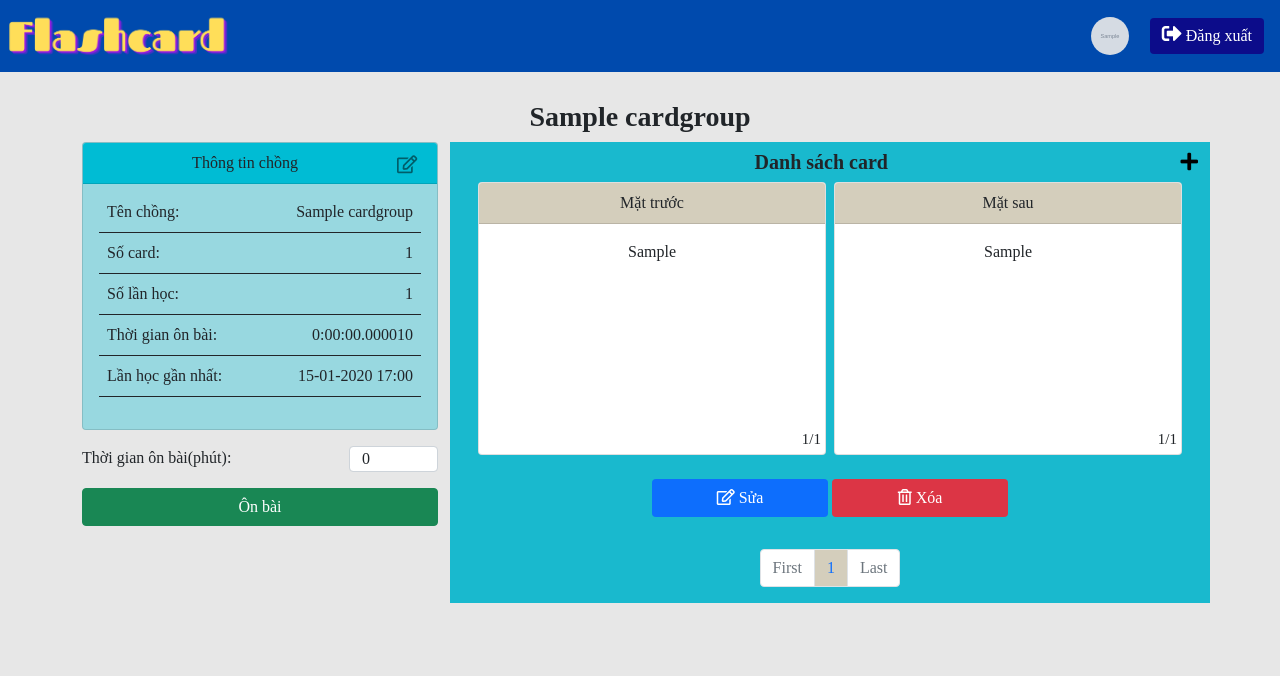
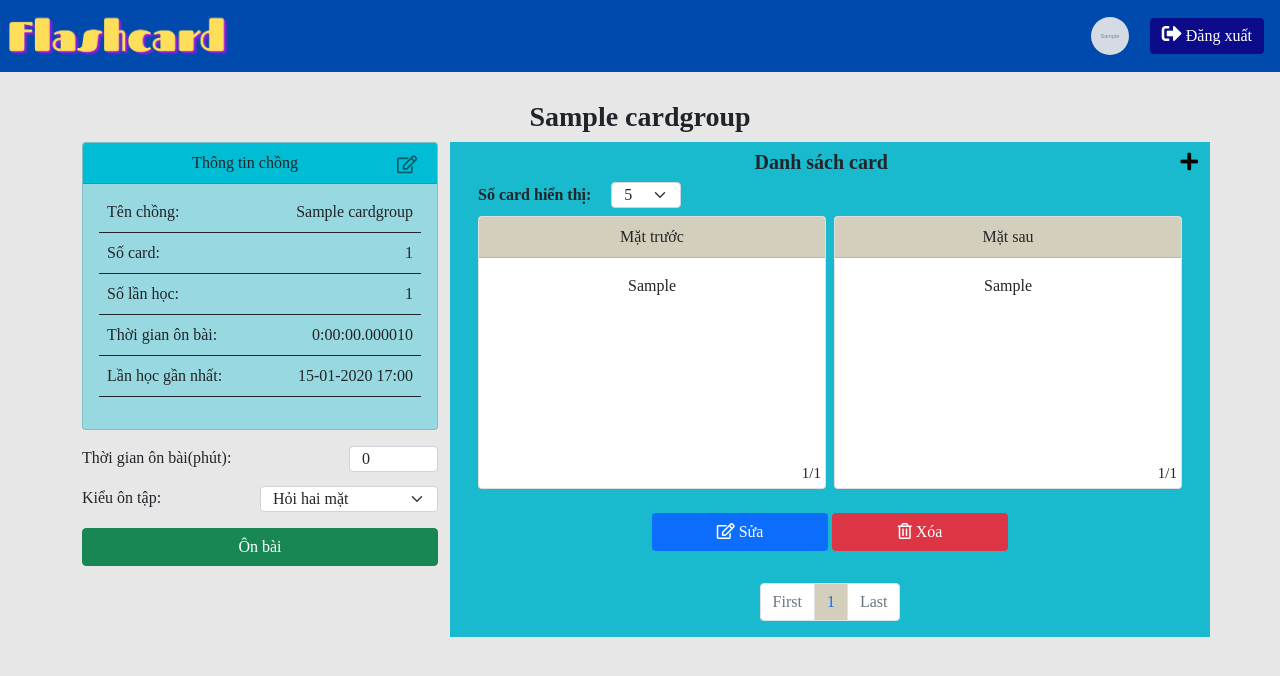
Before and after one commit to haukoy123/FlashCard, a Django app: page /cardgroups/details/1/ in a window 1280 px wide. Shown: the top 676 px of the page. Run offline with Django 3.2, Linux system fonts and the light colour scheme; a user stored in the database is signed in; tables that the repository leaves empty hold one stand-in row (values such as "Sample post"); grey boxes marked "Sample" are stand-in pictures; some libraries are stand-ins or nearby versions; some web fonts are replaced.

Commit message:
chọn kiểu ôn

```diff
--- a/CardGroups/static/cardgroups/js/group_details.js
+++ b/CardGroups/static/cardgroups/js/group_details.js
@@ -3,6 +3,8 @@
     var tooltipList = tooltipTriggerList.map(function (tooltipTriggerEl) {
     return new bootstrap.Tooltip(tooltipTriggerEl)
     })
+
+
 })
 
 
@@ -15,3 +17,9 @@
     $('#group-details').show();
     $('#edit-group').hide();
 })
+
+
+$(".limit").on('change', function()  {
+    // console.log('hello')
+    $('#pagination').submit();
+})
--- a/CardGroups/templates/cardgroups/group_details.html
+++ b/CardGroups/templates/cardgroups/group_details.html
@@ -92,10 +92,19 @@
                     <form action="{% url 'cardgroups:study_group' cardgroup.pk %}" method="post">
                         {% csrf_token %}
                         <div class="mb-3 d-inline-block w-100">
-                            <label for="id_new_study_duration">Thời gian ôn bài(phút):</label>
+                            <div class="mb-3">
+                                <label for="id_new_study_duration">Thời gian ôn bài(phút):</label>
+                                <input type="number" name="new_study_duration" class="form-control w-25 float-end py-0" id="id_new_study_duration"
+                                    value="{{ cardgroup.study_duration|minutes }}">
+                            </div>
+                            <div>
+                                <label for="id_study_type">Kiểu ôn tập:</label>
+                                <select class="form-select w-50 float-end py-0" name="study_type">
+                                    <option value="shuffle" selected="selected">Hỏi hai mặt</option>
+                                    <option value="front">Hỏi mặt trước</option>
+                                </select>
+                            </div>
 
-                            <input type="number" name="new_study_duration" class="form-control w-25 float-end py-0"
-                                id="id_new_study_duration" value="{{ cardgroup.study_duration|minutes }}">
                         </div>
                         <button type="submit" class="btn btn-success w-100">Ôn bài</button>
                     </form>
@@ -106,6 +115,16 @@
                     Danh sách card
                     <a href="{% url 'cards:create_card' cardgroup.pk 'begin' %}" class="float-end text-black"
                         data-bs-toggle="tooltip" title="Thêm card"><i class="fas fa-plus"></i></a>
+                </div>
+                <div class="px-3 mb-2">
+                    <form action="" method="get" id="pagination">
+                        <span class="fw-bold">Số card hiển thị:</span>
+                        <select class="ms-3 form-select limit py-0 d-inline-block" name="limit">
+                            <option value="5" {% if cards_page.paginator.per_page == 5 %} selected="selected" {% endif %}>5</option>
+                            <option value="10" {% if cards_page.paginator.per_page == 10 %} selected="selected" {% endif %}>10</option>
+                            <option value="20" {% if cards_page.paginator.per_page == 20 %} selected="selected" {% endif %}>20</option>
+                        </select>
+                    </form>
                 </div>
                 <div class="px-3">
                     {% for card in cards_page %}
@@ -181,7 +200,7 @@
                                     aria-label="Close"></button>
                             </div>
                             <form
-                                action="{% url 'cards:update_card' cardgroup.pk card_form.instance.pk cards_page.number %}"
+                                action="{% url 'cards:update_card' cardgroup.pk card_form.instance.pk cards_page.number cards_page.paginator.per_page %}"
                                 method="post">
                                 {% csrf_token %}
                                 <div class="modal-body">
@@ -210,19 +229,19 @@
                         <ul class="pagination justify-content-center">
                             {% if cards_page.has_previous %}
                             <li class="page-item">
-                                <a class="page-link" href="?page=1" tabindex="-1" aria-disabled="true">First</a>
+                                <a class="page-link" href="?page=1&limit={{ cards_page.paginator.per_page }}" tabindex="-1" aria-disabled="true">First</a>
                             </li>
                             {% if cards_page.has_next is False %}
                             {% if cards_page.previous_page_number|sub:1 > 0 %}
                             <li class="page-item">
-                                <a class="page-link" href="?page={{ cards_page.previous_page_number|sub:1 }}">
+                                <a class="page-link" href="?page={{ cards_page.previous_page_number|sub:1 }}&limit={{ cards_page.paginator.per_page }}">
                                     {{cards_page.previous_page_number|sub:1 }}
                                 </a>
                             </li>
                             {% endif %}
                             {% endif %}
                             <li class="page-item">
-                                <a class="page-link" href="?page={{ cards_page.previous_page_number }}">
+                                <a class="page-link" href="?page={{ cards_page.previous_page_number }}&limit={{ cards_page.paginator.per_page }}">
                                     {{cards_page.previous_page_number }}
                                 </a>
                             </li>
@@ -233,28 +252,28 @@
                             {% endif %}
 
                             <li class="page-item">
-                                <a class="page-link background-card-header" href="?page={{ cards_page.number }}">
+                                <a class="page-link background-card-header" href="?page={{ cards_page.number }}&limit={{ cards_page.paginator.per_page }}">
                                     {{cards_page.number }}
                                 </a>
                             </li>
 
                             {% if cards_page.has_next %}
                             <li class="page-item">
-                                <a class="page-link" href="?page={{ cards_page.next_page_number }}">
+                                <a class="page-link" href="?page={{ cards_page.next_page_number }}&limit={{ cards_page.paginator.per_page }}">
                                     {{cards_page.next_page_number }}
                                 </a>
                             </li>
                             {% if cards_page.has_previous is False %}
                             {% if cards_page.next_page_number|add:1 <= cards_page.paginator.num_pages %} <li
                                 class="page-item">
-                                <a class="page-link" href="?page={{ cards_page.next_page_number|add:1 }}">
+                                <a class="page-link" href="?page={{ cards_page.next_page_number|add:1 }}&limit={{ cards_page.paginator.per_page }}">
                                     {{cards_page.next_page_number|add:1 }}
                                 </a>
                                 </li>
                                 {% endif %}
                                 {% endif %}
                                 <li class="page-item">
-                                    <a class="page-link" href="?page={{ cards_page.paginator.num_pages }}">Last</a>
+                                    <a class="page-link" href="?page={{ cards_page.paginator.num_pages }}&limit={{ cards_page.paginator.per_page }}">Last</a>
                                 </li>
                                 {% else %}
                                 <li class="page-item disabled">
--- a/CardGroups/views.py
+++ b/CardGroups/views.py
@@ -76,13 +76,17 @@
         return cards
 
 
-    def get_card_paginator(self):
+    def get_card_paginator(self, limit):
 
-        return Paginator(self.get_cards(), 2)
+        return Paginator(self.get_cards(), limit)
 
 
     def get_card_page(self):
-        card_paginator = self.get_card_paginator()
+        try:
+            limit = self.request.GET['limit']
+        except KeyError:
+            limit = 5
+        card_paginator = self.get_card_paginator(limit)
         if self.request.GET.get('page'):
             try:
                 page_number = int(self.request.GET.get('page'))
@@ -116,19 +120,20 @@
 
     expire_date = set_expire_date(request, card_group)
     cards = Card.objects.filter(card_group_id=pk, card_group__user=request.user)
-
+    study_type = set_study_type(request, pk)
     if not cards.exists():
         messages.error(request, 'Không có card để học. Vui lòng thêm card')
         return redirect(reverse('cardgroups:group_details', args=[pk]))
 
     if request.method == 'GET':
-         expire_date = set_expire_date(request, card_group)
+        expire_date = set_expire_date(request, card_group)
+
         # return redirect('cardgroups:group_details', pk)
     update_card_group_last(card_group)
     # cards = get_list_or_404(Card, card_group_id=pk, card_group__user=request.user)
     cards = list(cards)
     random.shuffle(cards)
-
+    set_session_study_type(request, study_type)
     set_session_data(request, cards)
     index = index_of_selected_card(request)
     set_session_card(request, index)
@@ -171,10 +176,18 @@
     request.session['data'] = data
 
 
+def set_session_study_type(request, study_type):
+    request.session['study_type'] = study_type
+
+
 def set_session_card(request, index):
     data = request.session.get('data')
     card = data[index]['card'].copy()
-    face_to_answer = random.choice(['front', 'back'])
+    study_type = request.session.get('study_type')
+    if study_type == 'front':
+        face_to_answer = 'back'
+    else:
+        face_to_answer = random.choice(['front', 'back'])
     card.pop(face_to_answer)
     start_time = timezone.now()
 
@@ -230,6 +243,19 @@
         if expire_date > timezone.now():
             return True
     return False
+
+
+def set_study_type(request, pk):
+    try:
+        study_type = request.POST['study_type']
+    except KeyError:
+        study_type = 'shuffle'
+
+    if study_type not in ['shuffle', 'front']:
+        messages.error(request, 'Ôn tập thất bại. Không có kiểu ôn tập là:' + str(study_type))
+        return redirect(reverse('cardgroups:group_details', args=[pk]))
+
+    return study_type
 
 
 def set_expire_date(request, card_group):
@@ -363,7 +389,7 @@
             'answered_wrong': 0
         }
 
-    for key in ['card', 'data', 'statistics', 'expire_date']:
+    for key in ['card', 'data', 'statistics', 'expire_date', 'study_type']:
         if key in request.session:
             del request.session[key]
 
--- a/Cards/url.py
+++ b/Cards/url.py
@@ -6,7 +6,7 @@
 urlpatterns = [
     path('create/<int:pk>/<str:btn>/', views.CreateCard.as_view(), name='create_card'),
     # path('details/<int:pk>/', views.CardDetails.as_view(), name='card_details'),
-    path('<int:id_group>/<int:id_card>/<int:page>/update', views.UpdateCard, name='update_card'),
+    path('<int:id_group>/<int:id_card>/<int:page>/<int:limit>/update', views.UpdateCard, name='update_card'),
     path('<int:id_group>/<int:id_card>/delete', views.DeleteCard, name='delete_card'),
 
 ]
--- a/Cards/views.py
+++ b/Cards/views.py
@@ -57,7 +57,7 @@
 
 
 @login_required()
-def UpdateCard(request, id_group, id_card, page):
+def UpdateCard(request, id_group, id_card, page, limit):
     instance = get_object_or_404(Card, pk=id_card, card_group_id=id_group, card_group__user=request.user)
     if request.method == 'POST':
         form = CardForm(instance=instance, data={**request.POST.dict(), 'card_group': id_group})
@@ -66,4 +66,4 @@
         else:
             messages.error(request, 'Cập nhật card thất bại')
 
-    return redirect(reverse('cardgroups:group_details', args=[id_group]) + '?page=' + str(page))
+    return redirect(reverse('cardgroups:group_details', args=[id_group]) + '?page=' + str(page) + '&limit=' + str(limit))
--- a/static/public/style.css
+++ b/static/public/style.css
@@ -166,6 +166,9 @@
     bottom: 10%;
 }
 
+.limit {
+    width: 70px;
+}
 
 @media only screen and (max-width: 768px) {
     /* For mobile phones: */
```
